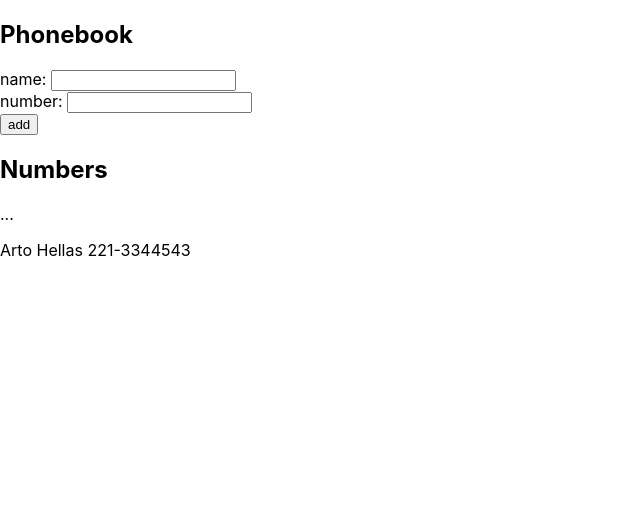
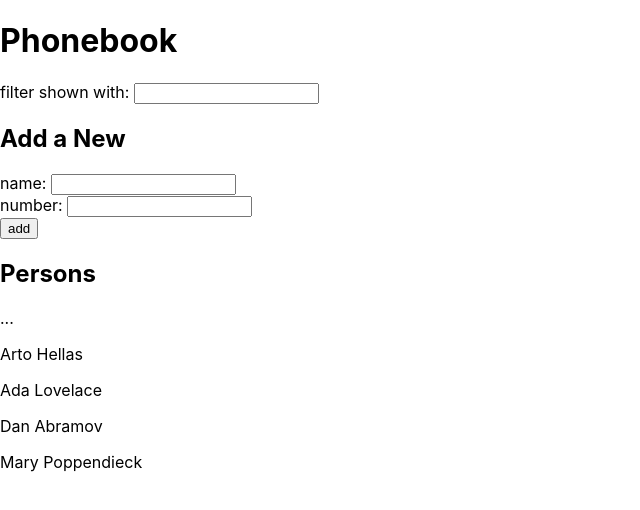
Before and after one commit to Aushzlten12/fullstackOpen, a React (Create React App) app in the folder part2/phonebook/: page / in a window 1280 px wide. Shown: the top 510 px of the page, without its empty margins (0-640 px from the left). Built offline with nearby package versions, Linux system fonts and the light colour scheme.

Commit message:
Exercise 2.9 finished

```diff
--- a/part2/phonebook/src/App.js
+++ b/part2/phonebook/src/App.js
@@ -3,11 +3,17 @@
 
 const App = () => {
   const [persons, setPersons] = useState([
-    { name: "Arto Hellas", phone: "221-3344543" },
+    { name: "Arto Hellas", number: "040-123456" },
+    { name: "Ada Lovelace", number: "39-44-5323523" },
+    { name: "Dan Abramov", number: "12-43-234345" },
+    { name: "Mary Poppendieck", number: "39-23-6423122" },
   ]);
   const [newName, setNewName] = useState("");
   const [newPhone, setNewPhone] = useState("");
-
+  const [fieldSearch, setFieldSearch] = useState("");
+  const filteredPersons = persons.filter((person) =>
+    person.name.toLowerCase().includes(fieldSearch),
+  );
   const handleNoteChange = (event) => {
     console.log(event.target.value);
     setNewName(event.target.value);
@@ -16,6 +22,11 @@
   const handlePhoneChange = (event) => {
     console.log(event.target.value);
     setNewPhone(event.target.value);
+  };
+
+  const handleFieldSearch = (event) => {
+    console.log(event.target.value);
+    setFieldSearch(event.target.value);
   };
 
   const addPerson = (event) => {
@@ -38,7 +49,12 @@
 
   return (
     <div>
-      <h2>Phonebook</h2>
+      <h1>Phonebook</h1>
+      <div>
+        filter shown with:{" "}
+        <input value={fieldSearch} onChange={handleFieldSearch} />
+      </div>
+      <h2>Add a New</h2>
       <form onSubmit={addPerson}>
         <div>
           name: <input value={newName} onChange={handleNoteChange} />
@@ -50,9 +66,10 @@
           <button type="submit">add</button>
         </div>
       </form>
-      <h2>Numbers</h2>
+      <h2>Persons</h2>
       ...
-      {persons.map((person, index) => {
+      <div>
+        {filteredPersons.map((person, index) => {
           return (
             <p key={index}>
               {person.name} {person.phone}
@@ -60,6 +77,7 @@
           );
         })}
       </div>
+    </div>
   );
 };
 
```
Lines whose indentation alone changed are shown as unchanged.
